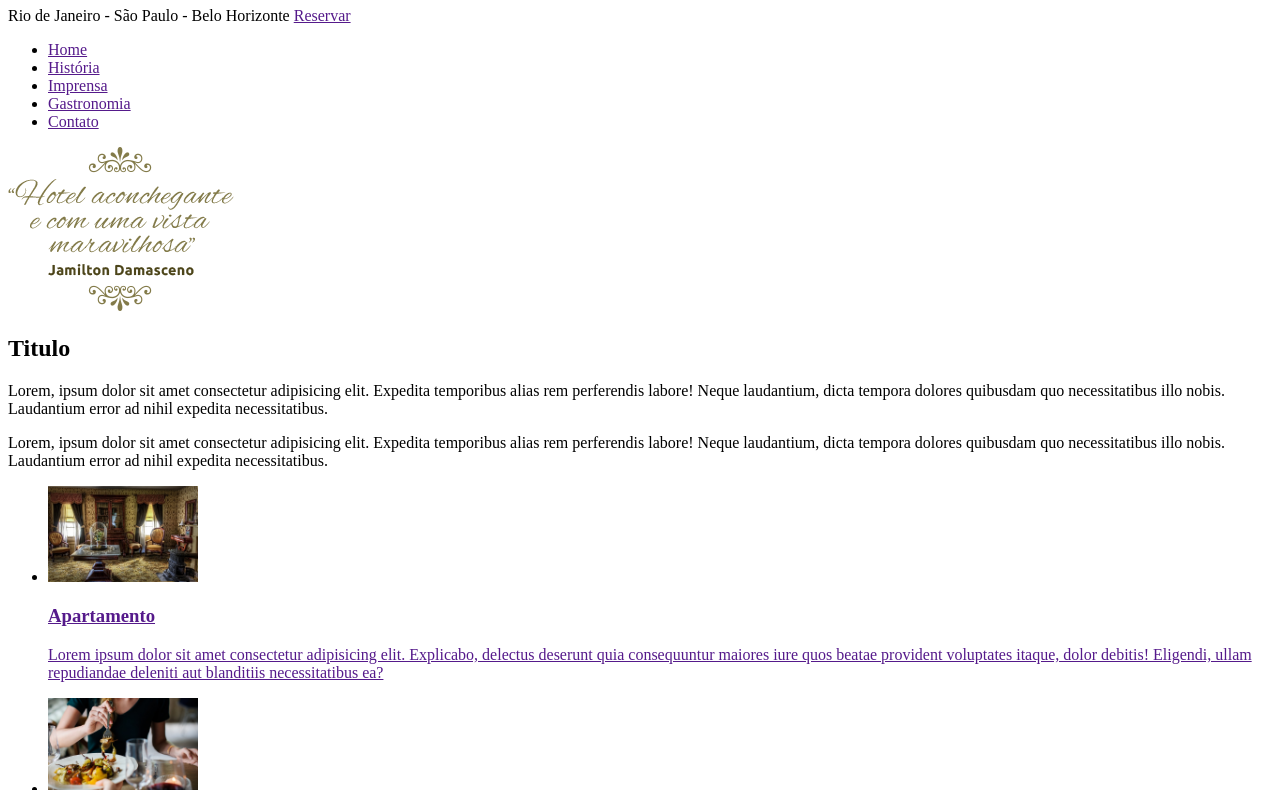
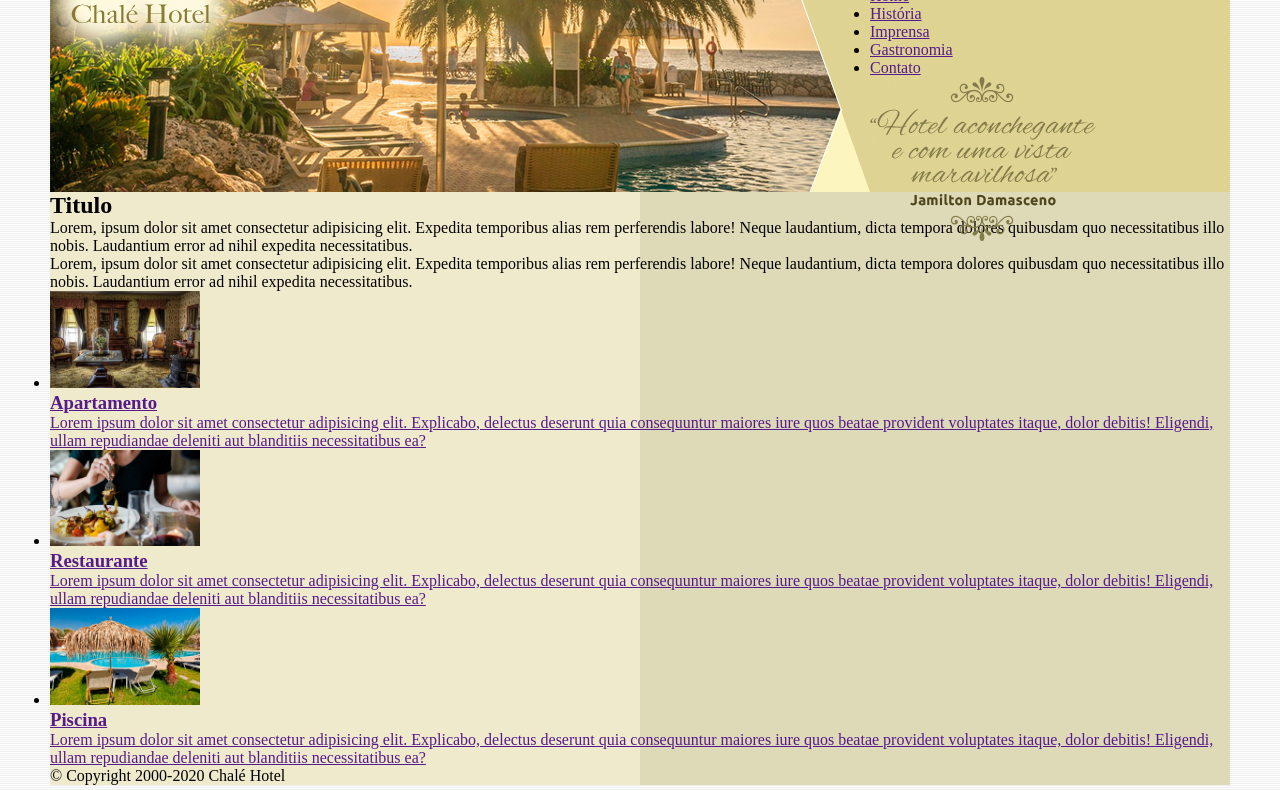
Before and after one commit to J0RG3ju/Chale_hotel, a plain HTML site: page index.html in a window 1280 px wide. Shown: the part 73-863 px from the top of the page. Drawn offline with Linux system fonts and the light colour scheme.

Commit message:
atualizado

```diff
--- a/estilo.css
+++ b/estilo.css
@@ -71,3 +71,5 @@ body{
     font-size: 0,7em;
     color: #8b8448;
 }
+
+git
--- a/index.html
+++ b/index.html
@@ -4,6 +4,7 @@
     <meta charset="UTF-8">
     <meta http-equiv="X-UA-Compatible" content="IE=edge">
     <meta name="viewport" content="width=device-width, initial-scale=1.0">
+    <link rel="stylesheet" href="estilo.css">
     <title>Chalé Hotel</title>
 </head>
 <body>
```
